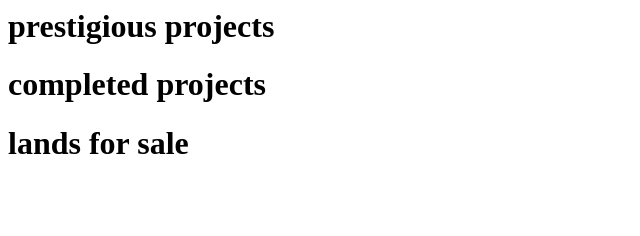
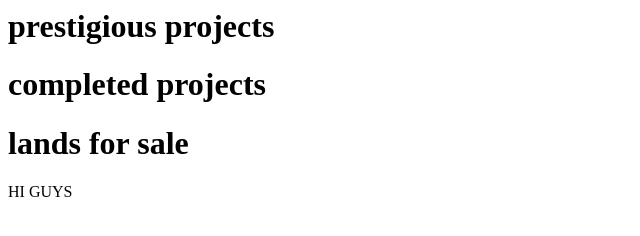
Before and after one commit to dheerajchamp1999/real-state-website-, a plain HTML site: page index.html in a window 1280 px wide. Shown: the full height of the page, 0-640 px from the left. Drawn offline with Linux system fonts and the light colour scheme.

Commit message:
added paragh

```diff
--- a/index.html
+++ b/index.html
@@ -6,6 +6,7 @@
     <h1>prestigious projects</h1>
     <h1>completed projects</h1>
     <h1>lands for sale</h1>
+    <P>HI GUYS </P>
     <!-- comment -->
     <!-- comment 2 -->
   </body>
```
